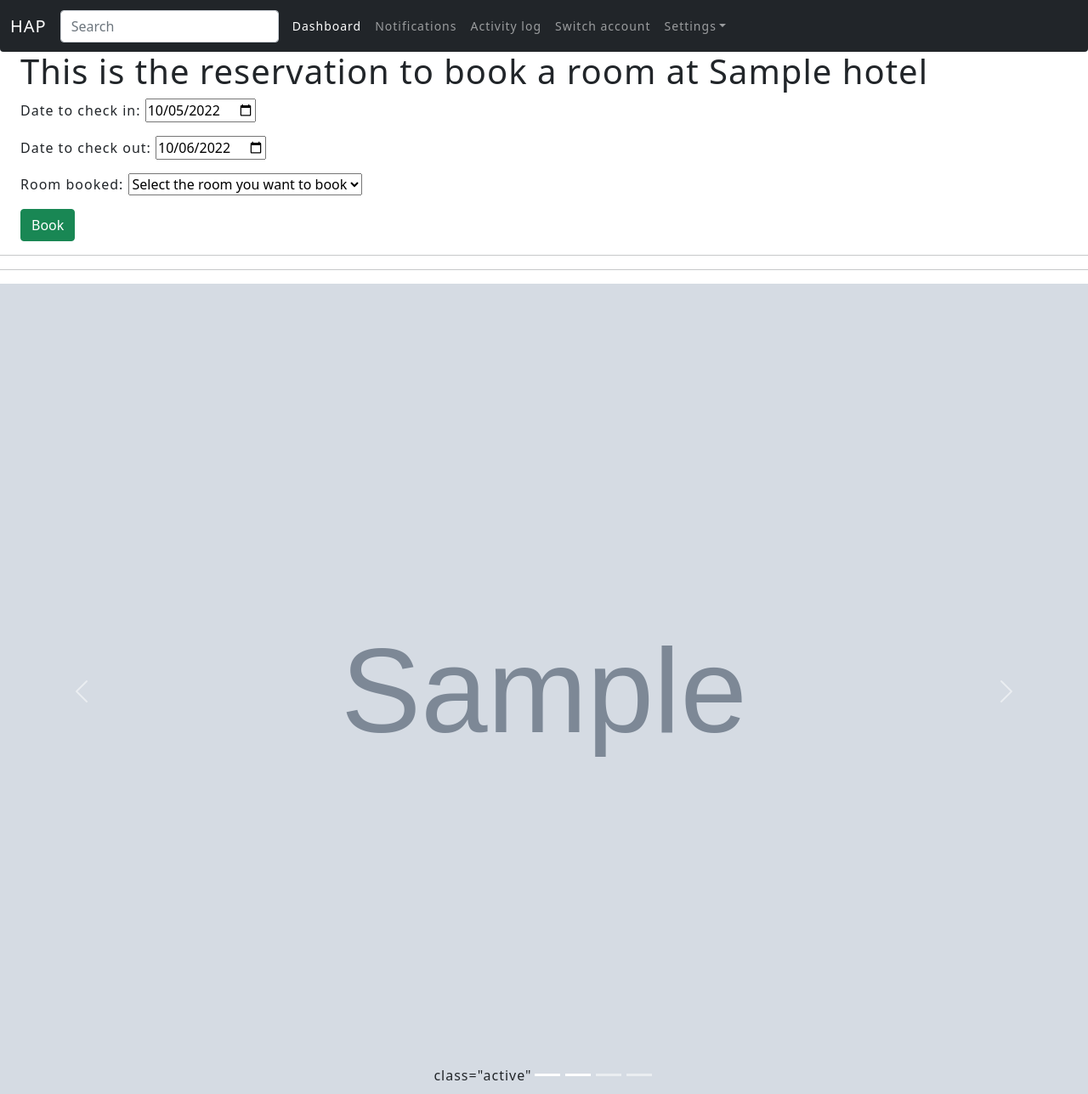
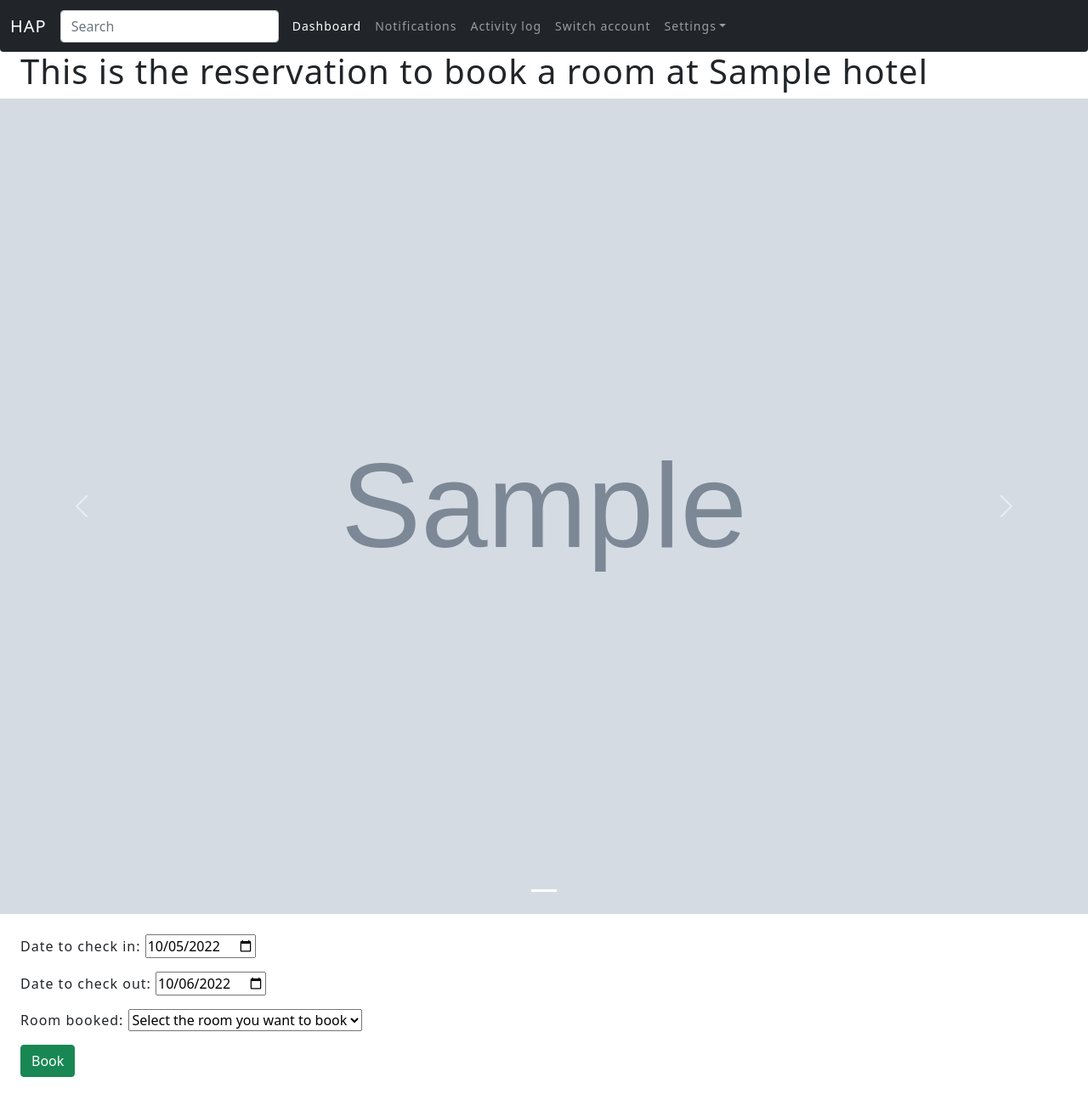
Before and after one commit to mcdonald-0/hotel-app, a Django app: a page that uses booking/templates/booking/booking.html in a window 1280 px wide. Shown: the whole page at 85% size. Run offline with Django 3.2, Linux system fonts and the light colour scheme; a user stored in the database is signed in; tables that the repository leaves empty hold one stand-in row (values such as "Sample post"); grey boxes marked "Sample" are stand-in pictures; some libraries are stand-ins or nearby versions.

Commit message:
Made the carousel functional and working

```diff
--- a/booking/templates/booking/booking.html
+++ b/booking/templates/booking/booking.html
@@ -28,83 +28,26 @@
             </div>
 		{% endif %}
 	{% endfor %}
-	<form class="mx-4" method="POST">
-		{% csrf_token %}
-		{{ form.as_p }}
-		<button class="btn btn-success" type="submit">Book</button>
-	</form>
 
-	<!-- Carousel -->
-<div id="demo" class="carousel slide" data-bs-ride="carousel">
-
-  <!-- Indicators/dots -->
-<!--  <div class="carousel-indicators">-->
-<!--      {% for image in room_type.images.all %}-->
-<!--        {% cycle 'yes' '' '' '' '' as slidestart silent %}-->
-<!--            {% if slidestart %}-->
-<!--              <button type="button" data-bs-target="#image" data-bs-slide-to="{{image.pk}}" {% if forloop.first %} class="active" {% endif %}></button>-->
-
-<!--          {% endif %}-->
-<!--      {% endfor %}-->
-<!--  </div>-->
-
-  <!-- The slideshow/carousel -->
-<!--  <div class="carousel-inner">-->
-<!--      {% for image in room_type.images.all %}-->
-<!--        {% if forloop.first %}-->
-<!--            <div class="carousel-item active">-->
-<!--              <img src="{{ image.image.url }}" width="40px" alt="Los Angeles" class="d-block w-100">-->
-<!--            </div>-->
-<!--        {% else %}-->
-<!--            <div class="carousel-item">-->
-<!--              <img src="{{ image.image.url }}" width="40px" alt="Los Angeles" class="d-block w-100">-->
-<!--            </div>-->
-<!--        {% endif %}-->
-<!--      {% endfor %}-->
-<!--  </div>-->
-
-  <!-- Left and right controls/icons -->
-<!--  <button class="carousel-control-prev" type="button" data-bs-target="#image" data-bs-slide="prev">-->
-<!--    <span class="carousel-control-prev-icon"></span>-->
-<!--  </button>-->
-<!--  <button class="carousel-control-next" type="button" data-bs-target="#image" data-bs-slide="next">-->
-<!--    <span class="carousel-control-next-icon"></span>-->
-<!--  </button>-->
-</div>
-
-
-<hr>
-<hr>
-
-
-<p>{{ room_type.images.all.1 }}</p>
-
-
-
-<div id="carouselExampleCaptions" class="carousel slide" data-bs-ride="carousel">
+{% if room_type.images.count != 0 %}
+    <div id="carouselExampleCaptions" class="carousel slide" data-bs-ride="carousel">
   <div class="carousel-indicators">
 
       {% for image in room_type.images.all %}
-      {% if forloop.first %} class="active" {% endif %}
-          <button type="button" data-bs-target="#carouselExampleCaptions" data-bs-slide-to="0" class="active" aria-current="true" aria-label="Slide 1"></button>
-        {% if forloop.first %}
-        {% endif %}
+          <button type="button" data-bs-target="#carouselExampleCaptions" data-bs-slide-to="{{ forloop.counter0 }}" {% if forloop.first %} class="active" aria-current="true" {% endif %} aria-label="Slide {{ forloop.counter0 }}"></button>
       {% endfor %}
 
-    <button type="button" data-bs-target="#carouselExampleCaptions" data-bs-slide-to="0" class="active" aria-current="true" aria-label="Slide 1"></button>
-    <button type="button" data-bs-target="#carouselExampleCaptions" data-bs-slide-to="1" aria-label="Slide 2"></button>
-    <button type="button" data-bs-target="#carouselExampleCaptions" data-bs-slide-to="2" aria-label="Slide 3"></button>
   </div>
   <div class="carousel-inner">
 
       {% for image in room_type.images.all %}
         {% if forloop.first %}
             <div class="carousel-item active">
-              <img src="{{ image.image.url }}" width="40px" alt="Los Angeles" class="d-block w-100">
+              <img src="{{ image.image.url }}" width="40px" alt="{{ image.room_type.name }} image-{{ forloop.counter }}" class="d-block w-100">
             </div>
         {% else %}
             <div class="carousel-item">
-              <img src="{{ image.image.url }}" width="40px" alt="Los Angeles" class="d-block w-100">
+              <img src="{{ image.image.url }}" width="40px" alt="{{ image.room_type.name }} image-{{ forloop.counter }}" class="d-block w-100">
             </div>
         {% endif %}
       {% endfor %}
@@ -119,9 +62,13 @@
     <span class="visually-hidden">Next</span>
   </button>
 </div>
+{% endif %}
 
 
-
-
+	<form class="mx-4 mt-4" method="POST">
+		{% csrf_token %}
+		{{ form.as_p }}
+		<button class="btn btn-success" type="submit">Book</button>
+	</form>
 
 {% endblock %}
```
Also changed, not shown: media_cdn/hotel-images/kingsman-hotel/premium-room-images/image_24NLOc8.png (added).
